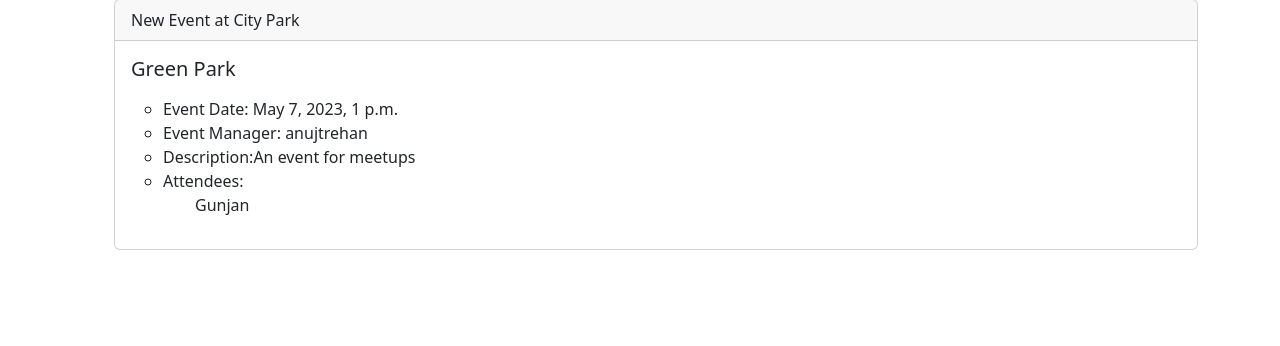
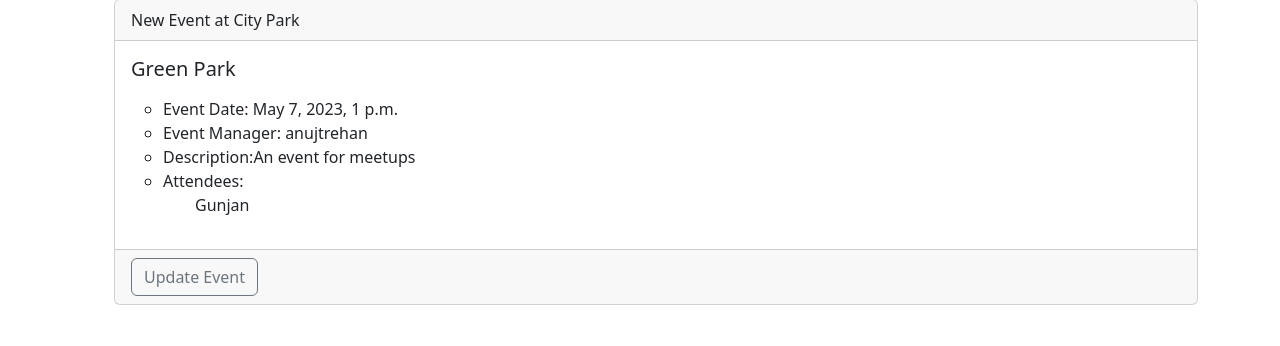
Before and after one commit to anuj2110/django-events-app, a Django app: page /events in a window 1280 px wide. Shown: the part 137-483 px from the top of the page. Run offline with Django 4.2, Linux system fonts and the light colour scheme; data comes from the database, SQL or seed files in the repository; both versions use the stored data as it was after the commit.

Commit message:
added funtionality to update event

```diff
--- a/events/templates/events/list-events.html
+++ b/events/templates/events/list-events.html
@@ -21,6 +21,9 @@
        </ul>
       </p>
     </div>
+    <div class="card-footer text-muted">
+      <a href="{% url 'update-event' event.id %}" class="btn btn-outline-secondary">Update Event</a>
+    </div>
   </div>
   {% endfor %}
 </ul>
--- a/events/urls.py
+++ b/events/urls.py
@@ -9,5 +9,6 @@ urlpatterns = [
     path('show_venue/<venue_id>',views.show_venue,name='show-venue'),
     path('search_venues',views.search_venues,name='search-venues'),
     path('update_venue/<venue_id>',views.update_venue,name='update-venue'),
+    path('update_event/<event_id>',views.update_event,name='update-event'),
     path('add_event',views.add_event,name='add-event')
 ]
--- a/events/views.py
+++ b/events/views.py
@@ -6,6 +6,14 @@ from .models import Events,Venue
 from .forms import VenueForm,EventForm
 from django.http import HttpResponseRedirect
 # Create your views here.
+
+def update_event(request,event_id):
+     event = Events.objects.get(pk = event_id)
+     form = EventForm(request.POST or None,instance=event)
+     if form.is_valid():
+        form.save()
+        return redirect('list-events')
+     return render(request,'events/update_event.html',{'form':form})
 
 def add_event(request):
     submitted = False
```
Also changed, not shown: events/templates/events/update_event.html (added, +8 -0 lines), db.sqlite3.
